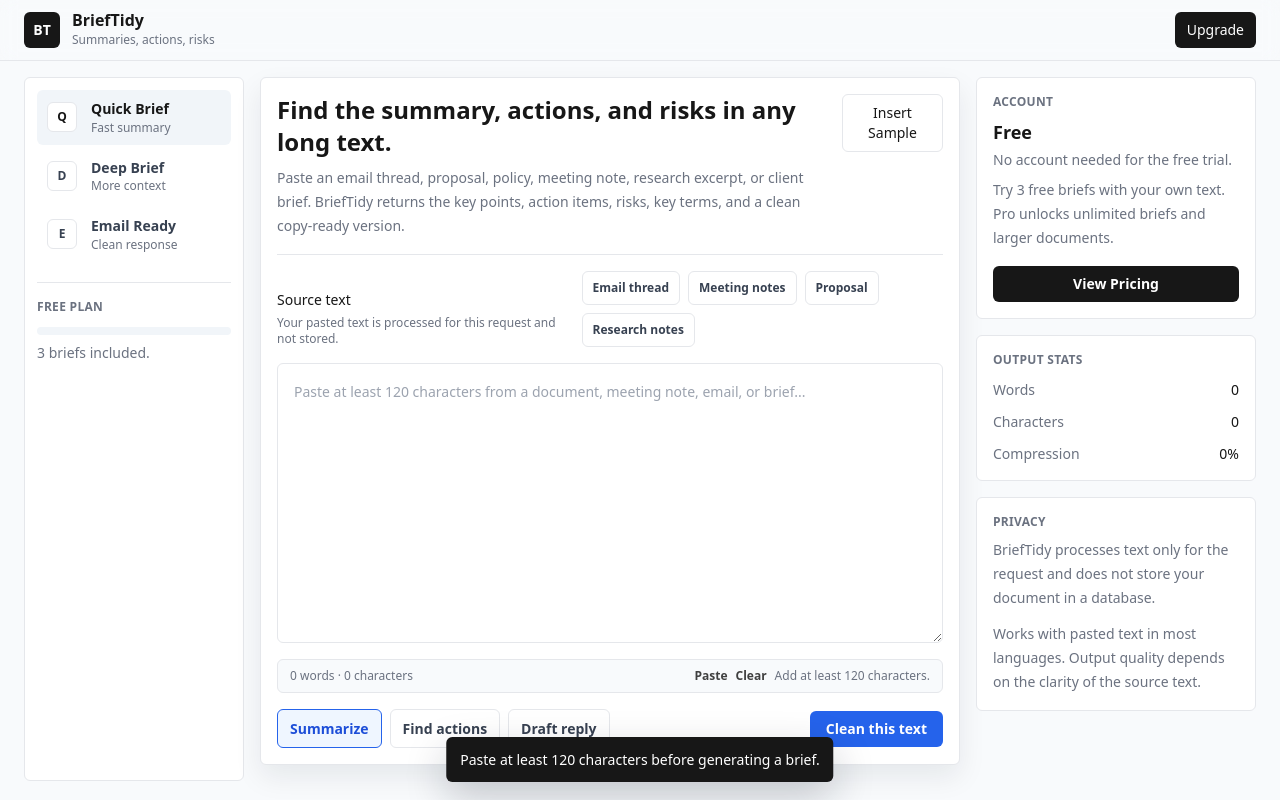
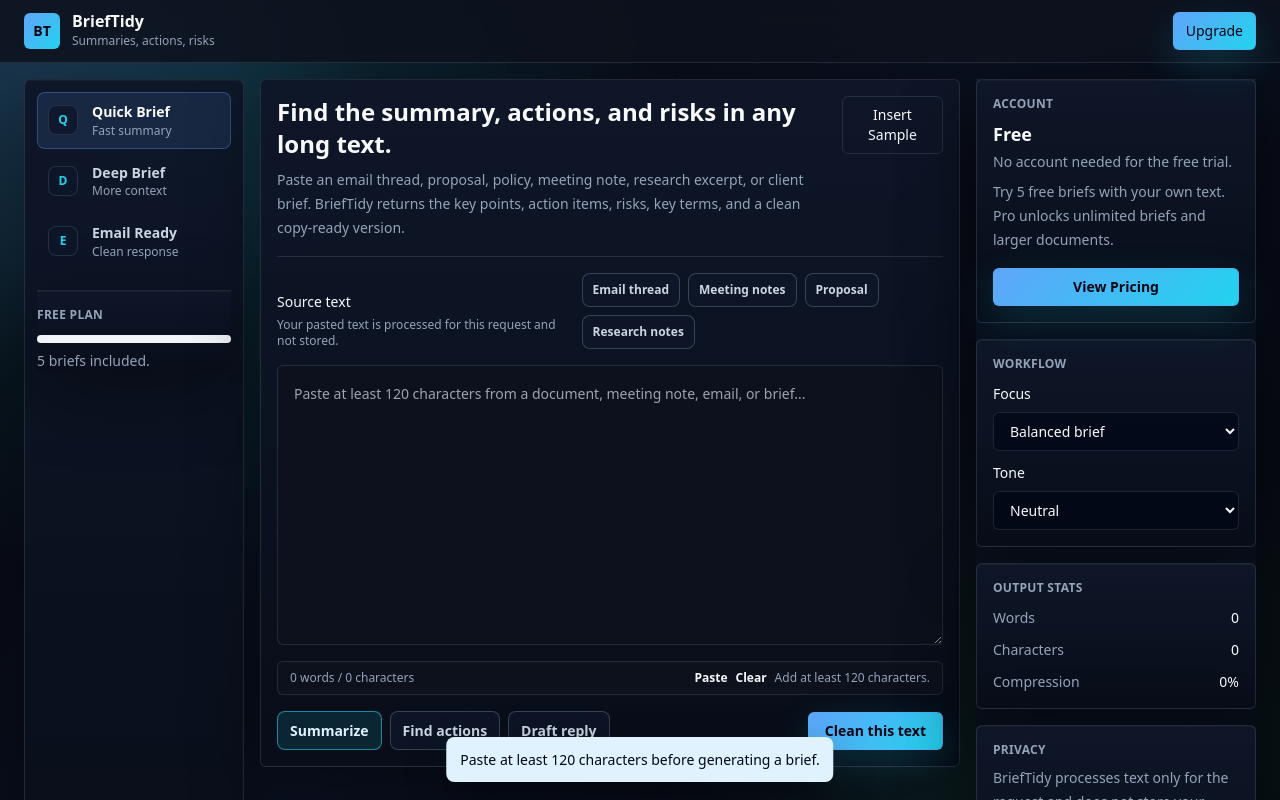
Before and after one commit to cosmania50-del/brieftidy-micro-saas, a website: page index.html in a window 1280 px wide. Both pictures are taken after a click on the button "Clean this text". Shown: the top 800 px of the page. Drawn offline with nearby package versions, Linux system fonts and the light colour scheme; no server answers.

Commit message:
Dark premium UI and production readiness updates

```diff
--- a/api/_gate.js
+++ b/api/_gate.js
@@ -1,7 +1,7 @@
 const crypto = require("crypto");
 
 const COOKIE_NAME = "BriefTidy_state";
-const FREE_LIMIT = 3;
+const FREE_LIMIT = 5;
 
 function appSecret() {
   return process.env.APP_SECRET || "local-dev-BriefTidy-secret-change-me";
--- a/api/stripe-webhook.js
+++ b/api/stripe-webhook.js
@@ -35,11 +35,11 @@
   }
 
   const accepted = new Set(["checkout.session.completed", "customer.subscription.deleted", "customer.subscription.updated"]);
-  if (event.livemode) return res.status(400).json({ error: "Live Stripe events are rejected in this no-cost build." });
+  if (event.livemode && process.env.ALLOW_STRIPE_LIVE !== "true") return res.status(400).json({ error: "Live Stripe events require ALLOW_STRIPE_LIVE=true." });
 
   return res.status(200).json({
     received: true,
     tracked: accepted.has(event.type),
-    note: "This no-cost build verifies webhooks but keeps subscription state in a signed browser cookie after checkout verification."
+    note: "Webhook received."
   });
 };
--- a/app.js
+++ b/app.js
@@ -17,6 +17,7 @@
   documentInput: document.querySelector("#documentInput"),
   finishOnboarding: document.querySelector("#finishOnboarding"),
   clearButton: document.querySelector("#clearButton"),
+  focusSelect: document.querySelector("#focusSelect"),
   keywordsList: document.querySelector("#keywordsList"),
   onboardingModal: document.querySelector("#onboardingModal"),
   pasteButton: document.querySelector("#pasteButton"),
@@ -33,6 +34,7 @@
   statWords: document.querySelector("#statWords"),
   summaryList: document.querySelector("#summaryList"),
   toast: document.querySelector("#toast"),
+  toneSelect: document.querySelector("#toneSelect"),
   usageBadge: document.querySelector("#usageBadge"),
   usageBar: document.querySelector("#usageBar"),
   usageText: document.querySelector("#usageText"),
@@ -44,7 +46,7 @@
 let selectedMode = "quick";
 let latestCleanCopy = "";
 let latestResult = null;
-let appState = { plan: "free", briefsUsed: 0, freeLimit: 3, remaining: 3 };
+let appState = { plan: "free", briefsUsed: 0, freeLimit: 5, remaining: 5 };
 let appConfig = { auth: { configured: false, required: false }, payments: { configured: false } };
 let supabaseClient = null;
 let currentSession = null;
@@ -87,7 +89,7 @@
 function updateInputStats() {
   const text = elements.documentInput.value.trim();
   const words = text ? text.split(/\s+/).filter(Boolean).length : 0;
-  elements.inputStats.textContent = `${words.toLocaleString()} words · ${text.length.toLocaleString()} characters`;
+  elements.inputStats.textContent = `${words.toLocaleString()} words / ${text.length.toLocaleString()} characters`;
   if (text.length >= 120) {
     elements.inputStatus.textContent = "Ready to clean.";
     elements.inputStatus.className = "font-semibold text-emerald-700";
@@ -261,7 +263,12 @@
     const response = await fetch("/api/process", {
       method: "POST",
       headers: { "content-type": "application/json", ...authHeaders() },
-      body: JSON.stringify({ text, mode: selectedMode })
+      body: JSON.stringify({
+        text,
+        mode: selectedMode,
+        focus: elements.focusSelect?.value || "balanced",
+        tone: elements.toneSelect?.value || "neutral"
+      })
     });
     const data = await response.json();
     if (!response.ok) {
@@ -294,7 +301,7 @@
     });
     const data = await response.json();
     if (!response.ok) {
-      elements.checkoutNote.textContent = data.error || "Stripe Test Mode is not configured yet.";
+      elements.checkoutNote.textContent = data.error || "Checkout is not configured yet.";
       return;
     }
     window.location.href = data.url;
@@ -312,7 +319,7 @@
   if (!sessionId) return;
 
   if (!requireSessionForAction()) return;
-  showToast("Verifying Stripe Test Mode checkout...");
+  showToast("Verifying checkout...");
   try {
     const response = await fetch(`/api/checkout-status?session_id=${encodeURIComponent(sessionId)}`, {
       headers: authHeaders()
@@ -387,6 +394,11 @@
 }
 
 function bindEvents() {
+  window.addEventListener("pointermove", (event) => {
+    document.body.style.setProperty("--cursor-x", `${event.clientX}px`);
+    document.body.style.setProperty("--cursor-y", `${event.clientY}px`);
+  });
+
   document.querySelectorAll("[data-mode]").forEach((button) => {
     button.addEventListener("click", () => setMode(button.dataset.mode));
   });
--- a/index.html
+++ b/index.html
@@ -87,7 +87,7 @@
             <div class="mt-3 h-2 overflow-hidden rounded-full bg-slate-100">
               <div id="usageBar" class="h-full w-0 rounded-full bg-accent transition-all"></div>
             </div>
-            <p id="usageText" class="mt-2 text-sm text-muted">3 briefs included.</p>
+            <p id="usageText" class="mt-2 text-sm text-muted">5 briefs included.</p>
           </div>
         </aside>
 
@@ -125,7 +125,7 @@
                 placeholder="Paste at least 120 characters from a document, meeting note, email, or brief..."
               ></textarea>
               <div class="flex flex-col justify-between gap-2 rounded-md border border-line bg-slate-50 px-3 py-2 text-xs text-muted sm:flex-row sm:items-center">
-                <span id="inputStats">0 words · 0 characters</span>
+                <span id="inputStats">0 words / 0 characters</span>
                 <div class="flex flex-wrap gap-2">
                   <button id="pasteButton" class="font-semibold text-neutral-700 hover:text-accent">Paste</button>
                   <button id="clearButton" class="font-semibold text-neutral-700 hover:text-accent">Clear</button>
@@ -203,7 +203,7 @@
             <p id="planLabel" class="mt-2 text-lg font-semibold">Free</p>
             <p id="authStatus" class="mt-1 text-sm text-muted">Login is loading.</p>
             <p class="mt-2 text-sm leading-6 text-muted">
-              Try 3 free briefs with your own text. Pro unlocks unlimited briefs and larger documents.
+              Try 5 free briefs with your own text. Pro unlocks unlimited briefs and larger documents.
             </p>
             <button id="authSideButton" class="mt-4 w-full rounded-md border border-line px-3 py-2 text-sm font-semibold hover:bg-slate-50">
               Sign in with email
@@ -211,6 +211,23 @@
             <button id="pricingSideButton" class="mt-4 w-full rounded-md bg-ink px-3 py-2 text-sm font-semibold text-white hover:bg-neutral-800">
               View Pricing
             </button>
+          </div>
+
+          <div class="rounded-md border border-line bg-white p-4">
+            <p class="text-xs font-semibold uppercase tracking-wide text-muted">Workflow</p>
+            <label class="mt-3 block text-sm font-medium" for="focusSelect">Focus</label>
+            <select id="focusSelect" class="mt-2 w-full rounded-md border border-line px-3 py-2 text-sm">
+              <option value="balanced">Balanced brief</option>
+              <option value="actions">Action-first</option>
+              <option value="risks">Risk-first</option>
+              <option value="executive">Executive summary</option>
+            </select>
+            <label class="mt-3 block text-sm font-medium" for="toneSelect">Tone</label>
+            <select id="toneSelect" class="mt-2 w-full rounded-md border border-line px-3 py-2 text-sm">
+              <option value="neutral">Neutral</option>
+              <option value="direct">Direct</option>
+              <option value="polished">Polished</option>
+            </select>
           </div>
 
           <div class="rounded-md border border-line bg-white p-4">
@@ -295,9 +312,9 @@
           <div class="rounded-md border border-line p-4">
             <h3 class="text-lg font-semibold">Free</h3>
             <p class="mt-2 text-3xl font-semibold">$0</p>
-            <p class="mt-2 text-sm text-muted">3 free briefs to test with your own text.</p>
+            <p class="mt-2 text-sm text-muted">5 free briefs to test with your own text.</p>
             <ul class="feature-list">
-              <li>3 free briefs</li>
+              <li>5 free briefs</li>
               <li>Summary, actions, risks, and clean copy</li>
               <li>Copy-ready output</li>
             </ul>
--- a/style.css
+++ b/style.css
@@ -3,13 +3,21 @@
 }
 
 :root {
-  --bt-ink: #171717;
-  --bt-muted: #6b7280;
-  --bt-line: #e5e7eb;
-  --bt-accent: #2563eb;
-  --bt-accent-soft: #eff6ff;
-  --bt-mint: #0f766e;
-  --bt-radius: 6px;
+  --bt-bg: #05070c;
+  --bt-panel: rgba(13, 18, 30, 0.86);
+  --bt-panel-solid: #0c111d;
+  --bt-panel-2: #111827;
+  --bt-line: rgba(148, 163, 184, 0.18);
+  --bt-line-strong: rgba(148, 163, 184, 0.32);
+  --bt-text: #f8fafc;
+  --bt-muted: #94a3b8;
+  --bt-soft: #cbd5e1;
+  --bt-accent: #60a5fa;
+  --bt-accent-2: #22d3ee;
+  --bt-mint: #34d399;
+  --bt-warn: #fbbf24;
+  --bt-radius: 8px;
+  --bt-shadow: 0 22px 70px rgba(0, 0, 0, 0.38);
 }
 
 html {
@@ -18,6 +26,98 @@
 
 body {
   min-width: 320px;
+  background:
+    radial-gradient(circle at var(--cursor-x, 70%) var(--cursor-y, 18%), rgba(96, 165, 250, 0.24), transparent 24rem),
+    radial-gradient(circle at 18% 18%, rgba(34, 211, 238, 0.18), transparent 28rem),
+    radial-gradient(circle at 82% 82%, rgba(52, 211, 153, 0.11), transparent 24rem),
+    linear-gradient(135deg, #05070c 0%, #0a1020 48%, #05070c 100%);
+  color: var(--bt-text);
+}
+
+body::before {
+  position: fixed;
+  inset: 0;
+  z-index: -1;
+  pointer-events: none;
+  background-image:
+    linear-gradient(rgba(148, 163, 184, 0.045) 1px, transparent 1px),
+    linear-gradient(90deg, rgba(148, 163, 184, 0.045) 1px, transparent 1px);
+  background-size: 42px 42px;
+  mask-image: radial-gradient(circle at center, black, transparent 78%);
+  content: "";
+}
+
+.bg-paper,
+.bg-white,
+.bg-white\/92,
+.bg-slate-50 {
+  background-color: var(--bt-panel) !important;
+}
+
+.text-ink,
+.text-neutral-700,
+.text-neutral-800 {
+  color: var(--bt-text) !important;
+}
+
+.text-muted,
+.text-slate-500,
+.text-neutral-500 {
+  color: var(--bt-muted) !important;
+}
+
+.border-line {
+  border-color: var(--bt-line) !important;
+}
+
+.shadow-soft {
+  box-shadow: var(--bt-shadow) !important;
+}
+
+header {
+  border-color: var(--bt-line) !important;
+  background: rgba(5, 7, 12, 0.78) !important;
+  backdrop-filter: blur(18px);
+}
+
+header .bg-ink,
+.bg-ink {
+  background: linear-gradient(135deg, var(--bt-accent), var(--bt-accent-2)) !important;
+  color: #020617 !important;
+}
+
+main > aside,
+section > div,
+.modal-panel,
+.output-block,
+aside > div {
+  border-color: var(--bt-line) !important;
+  background: linear-gradient(180deg, rgba(15, 23, 42, 0.88), rgba(8, 13, 24, 0.88)) !important;
+  box-shadow: 0 1px 0 rgba(255,255,255,0.04) inset, var(--bt-shadow);
+}
+
+button,
+input,
+textarea,
+select {
+  color: var(--bt-text);
+}
+
+input,
+textarea,
+select {
+  border-color: var(--bt-line-strong) !important;
+  background: rgba(2, 6, 23, 0.68) !important;
+  color: var(--bt-text) !important;
+}
+
+input::placeholder,
+textarea::placeholder {
+  color: #64748b;
+}
+
+select option {
+  color: #0f172a;
 }
 
 .tool-button {
@@ -26,10 +126,11 @@
   grid-template-columns: 34px 1fr;
   gap: 10px;
   align-items: center;
-  border-radius: 6px;
+  border: 1px solid transparent;
+  border-radius: var(--bt-radius);
   padding: 10px;
   text-align: left;
-  color: #374151;
+  color: var(--bt-soft);
 }
 
 .tool-button:focus-visible,
@@ -40,14 +141,15 @@
 textarea:focus-visible,
 input:focus-visible,
 select:focus-visible {
-  outline: 3px solid rgba(37, 99, 235, 0.28);
+  outline: 3px solid rgba(96, 165, 250, 0.35);
   outline-offset: 2px;
 }
 
 .tool-button:hover,
 .tool-button.active {
-  background: #f1f5f9;
-  color: #171717;
+  border-color: rgba(96, 165, 250, 0.32);
+  background: rgba(96, 165, 250, 0.12);
+  color: var(--bt-text);
 }
 
 .tool-button strong,
@@ -62,7 +164,7 @@
 
 .tool-button small {
   margin-top: 2px;
-  color: #6b7280;
+  color: var(--bt-muted);
   font-size: 12px;
 }
 
@@ -71,63 +173,79 @@
   height: 30px;
   width: 30px;
   place-items: center;
-  border: 1px solid #e5e7eb;
-  border-radius: 6px;
-  background: white;
+  border: 1px solid var(--bt-line);
+  border-radius: var(--bt-radius);
+  background: rgba(15, 23, 42, 0.86);
+  color: var(--bt-accent-2);
   font-size: 12px;
+  font-weight: 800;
+}
+
+.mode-chip,
+.template-chip {
+  border: 1px solid var(--bt-line-strong);
+  border-radius: var(--bt-radius);
+  background: rgba(15, 23, 42, 0.78);
+  color: var(--bt-soft);
   font-weight: 700;
 }
 
 .mode-chip {
   min-width: 74px;
-  border: 1px solid #e5e7eb;
-  border-radius: 6px;
   padding: 8px 12px;
-  color: #374151;
   font-size: 14px;
-  font-weight: 600;
+}
+
+.template-chip {
+  padding: 7px 10px;
+  font-size: 12px;
 }
 
 .mode-chip:hover,
-.mode-chip.active {
-  border-color: #2563eb;
-  background: #eff6ff;
-  color: #1d4ed8;
+.mode-chip.active,
+.template-chip:hover {
+  border-color: rgba(34, 211, 238, 0.58);
+  background: rgba(34, 211, 238, 0.12);
+  color: #e0f2fe;
 }
 
-.template-chip {
-  border: 1px solid #e5e7eb;
-  border-radius: 6px;
-  padding: 7px 10px;
-  color: #374151;
-  background: #ffffff;
-  font-size: 12px;
-  font-weight: 700;
+#processButton,
+#pricingTopButton,
+#pricingSideButton,
+#checkoutButton,
+#sendMagicLinkButton {
+  border: 1px solid rgba(96, 165, 250, 0.55) !important;
+  background: linear-gradient(135deg, #60a5fa, #22d3ee) !important;
+  color: #020617 !important;
+  box-shadow: 0 14px 38px rgba(34, 211, 238, 0.18);
 }
 
-.template-chip:hover {
-  border-color: #0f766e;
-  background: #f0fdfa;
-  color: #0f766e;
+#processButton:hover,
+#pricingTopButton:hover,
+#pricingSideButton:hover,
+#checkoutButton:hover,
+#sendMagicLinkButton:hover {
+  filter: brightness(1.08);
 }
 
 .output-block {
   min-height: 170px;
-  border: 1px solid #e5e7eb;
-  border-radius: 6px;
+  border: 1px solid var(--bt-line);
+  border-radius: var(--bt-radius);
   padding: 16px;
 }
 
 .output-block h3 {
+  color: #e0f2fe;
   font-size: 14px;
-  font-weight: 700;
+  font-weight: 800;
 }
 
 .output-block ul {
   margin-top: 12px;
   display: grid;
   gap: 10px;
-  color: #374151;
+  color: var(--bt-soft);
   font-size: 14px;
   line-height: 1.55;
 }
@@ -144,8 +262,20 @@
   height: 5px;
   width: 5px;
   border-radius: 999px;
-  background: #2563eb;
+  background: var(--bt-accent-2);
   content: "";
+}
+
+#keywordsList span {
+  background: rgba(96, 165, 250, 0.14) !important;
+  color: #bfdbfe !important;
+  border: 1px solid rgba(96, 165, 250, 0.28);
+}
+
+#valueLine {
+  border-color: rgba(34, 211, 238, 0.26) !important;
+  background: rgba(8, 47, 73, 0.42) !important;
+  color: #bae6fd !important;
 }
 
 .modal-backdrop {
@@ -154,19 +284,17 @@
   z-index: 50;
   display: grid;
   place-items: center;
-  background: rgba(15, 23, 42, 0.42);
+  background: rgba(2, 6, 23, 0.74);
   padding: 18px;
+  backdrop-filter: blur(12px);
 }
 
 .modal-panel {
   width: min(100%, 920px);
   max-height: calc(100vh - 36px);
   overflow: auto;
-  border-radius: 8px;
-  border: 1px solid #e5e7eb;
-  background: white;
+  border-radius: 10px;
   padding: 22px;
-  box-shadow: 0 20px 60px rgba(15, 23, 42, 0.18);
 }
 
 .icon-button {
@@ -175,28 +303,28 @@
   width: 34px;
   flex: 0 0 auto;
   place-items: center;
-  border-radius: 6px;
-  border: 1px solid #e5e7eb;
-  color: #374151;
+  border-radius: var(--bt-radius);
+  border: 1px solid var(--bt-line-strong);
+  color: var(--bt-soft);
   font-size: 22px;
   font-weight: 600;
   line-height: 1;
 }
 
 .icon-button:hover {
-  background: #f8fafc;
+  background: rgba(148, 163, 184, 0.12);
 }
 
 .feature-list {
   margin-top: 16px;
   display: grid;
   gap: 9px;
-  color: #374151;
+  color: var(--bt-soft);
   font-size: 14px;
 }
 
 .feature-list li {
-  border-top: 1px solid #e5e7eb;
+  border-top: 1px solid var(--bt-line);
   padding-top: 9px;
 }
 
@@ -207,12 +335,12 @@
   z-index: 60;
   max-width: min(92vw, 560px);
   transform: translateX(-50%);
-  border-radius: 6px;
-  background: #171717;
+  border-radius: var(--bt-radius);
+  background: #e0f2fe;
   padding: 12px 14px;
-  color: white;
+  color: #020617;
   font-size: 14px;
-  box-shadow: 0 16px 42px rgba(15, 23, 42, 0.22);
+  box-shadow: 0 16px 42px rgba(0, 0, 0, 0.32);
 }
 
 .hidden {
```
Also changed, not shown: api/checkout-status.js (+6 -5 lines), api/create-checkout-session.js (+6 -5 lines), README.md.
